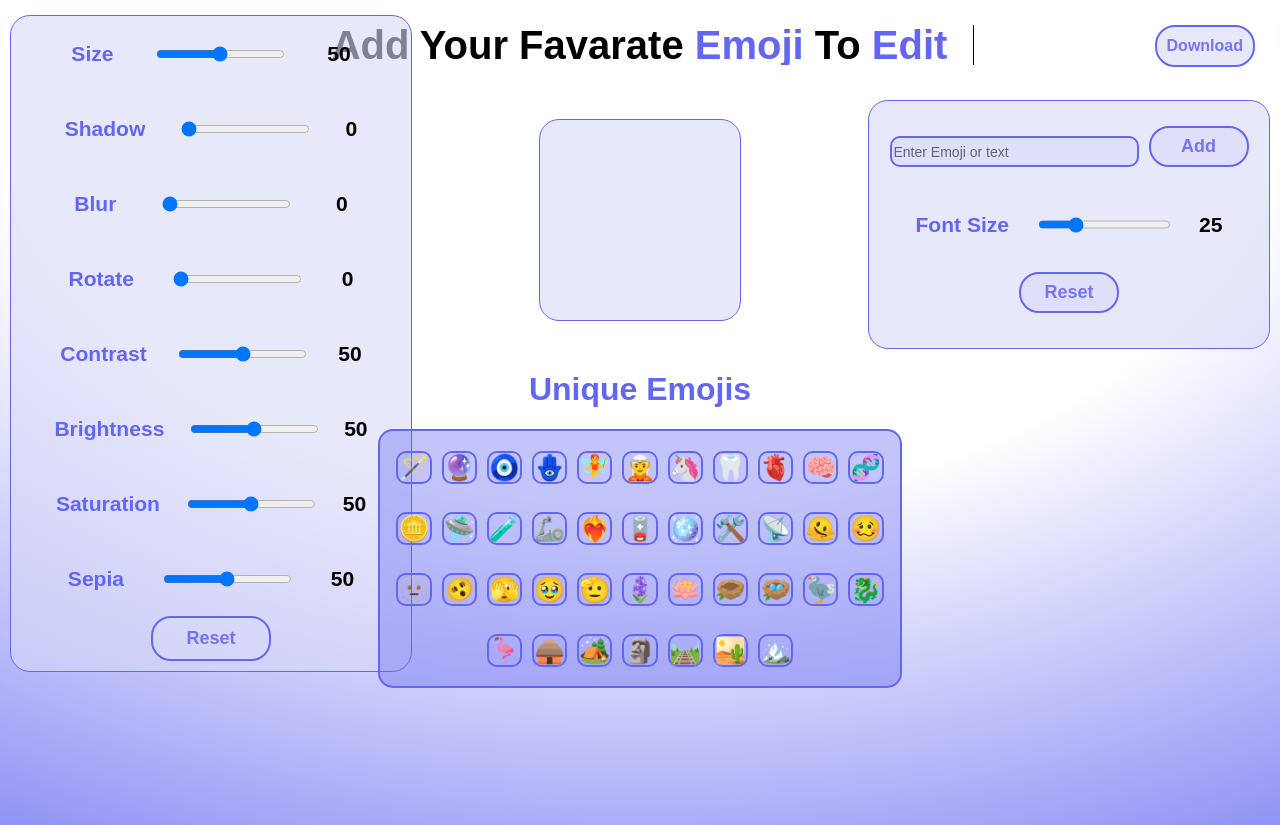
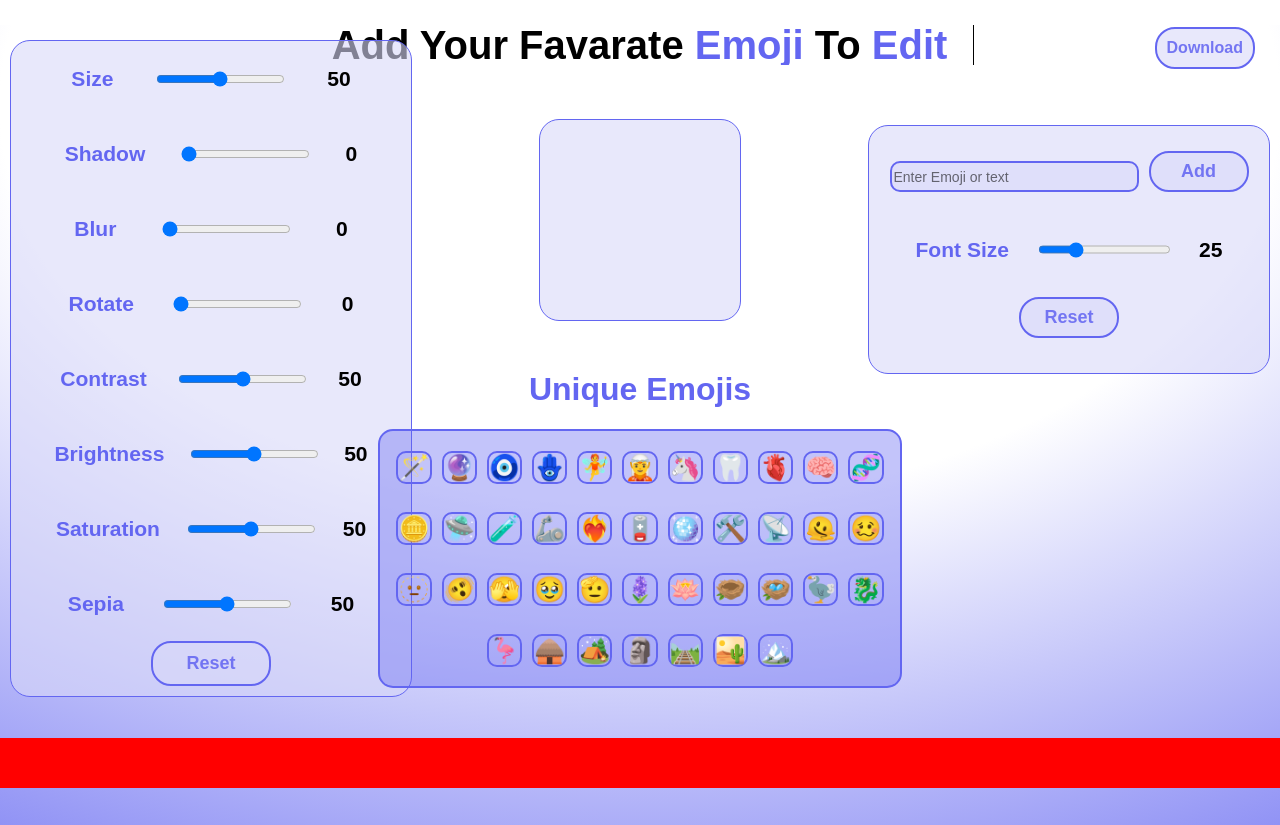
Before and after one commit to satyamrk18/Emoji-Editor, a React (Vite) app: page / in a window 1280 px wide. Built offline with nearby package versions, Linux system fonts and the light colour scheme.

Commit message:
footer added

```diff
--- a/src/App.css
+++ b/src/App.css
@@ -66,7 +66,7 @@ h1{
   background-color: #d8d9f998;
   border: 1px solid #6366f1;
   z-index: 1;
-  position:fixed;
+  position:absolute;
   margin: auto;
   border-radius: 20px;
   display: flex;
@@ -82,9 +82,9 @@ h1{
   height: auto;
   min-width: fit-content;
   width: fit-content;
-  position:fixed;
+  position:absolute;
   right:25px;
-  top:25px;
+  top:2px;
   z-index: 1;
   display: flex;
   align-items: center;
@@ -114,7 +114,7 @@ h1{
   background-color: #d8d9f998;
   border: 1px solid #6366f1;
   z-index: 1;
-  position:fixed;
+  position:absolute;
   margin: auto;
   border-radius: 20px;
   display: flex;
--- a/src/App.jsx
+++ b/src/App.jsx
@@ -5,6 +5,8 @@ import Edit from "./Edit.jsx";
 import DownloadButton from "./DownloadEmoji.jsx";
 import Heading from "./Heading.jsx";
 import AddMoreEdit from "./AddMoreEdit.jsx";
+import Footer from "./Footer.jsx";
+
 const App = () => {
   const [emoji, setEmoji] = useState("");
   const [range, setRange] = useState(50);
@@ -200,6 +202,8 @@ const App = () => {
           <Emoji key={i} emoji={e} setEmoji={setEmoji} />
         ))}
       </div>
+      {/* footer */}
+    <div style={{height:"50px", widows:"100%", backgroundColor:"red", position:"relative",bottom:"0px", marginTop:"50px"}}></div>
     </div>
   );
 };
--- /dev/null
+++ b/src/Footer.css
@@ -0,0 +1,8 @@
+.Footer
+{
+    height:50px;
+    width:100%;
+    background-color:#6366f1;
+    position:relative;
+    z-index:2;
+}
--- /dev/null
+++ b/src/Footer.jsx
@@ -0,0 +1,11 @@
+import React from 'react';
+import "./Footer.jsx";
+const Footer = () => {
+  return (
+    <div className='Footer'>
+
+    </div>
+  )
+}
+
+export default Footer
```
